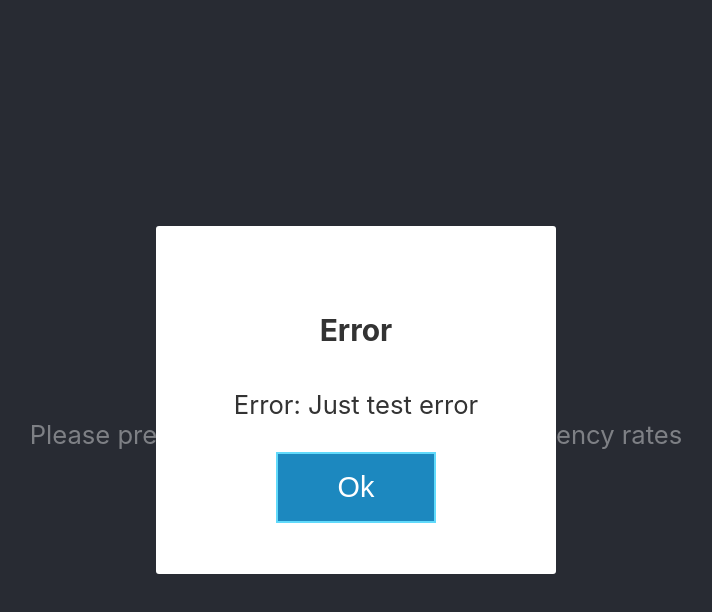
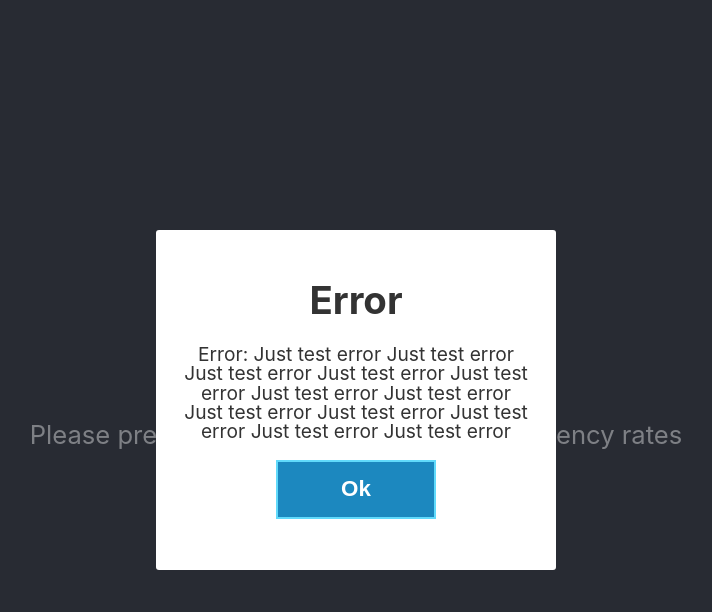
Before and after one commit to vladislav-tomashov/react-redux-demo, a React (Create React App) app: page / in a window 1280 px wide. Both pictures are taken after a click on the button "Load rates". Shown: the top 612 px of the page, without its empty margins (284-996 px from the left). Built offline with nearby package versions, Linux system fonts and the light colour scheme; the HTML template or start-up script is replaced by a standard one.

Commit message:
completes application functionality

```diff
--- a/src/components/ErrorPopup/ErrorPopup.js
+++ b/src/components/ErrorPopup/ErrorPopup.js
@@ -14,12 +14,12 @@ const ErrorPopup = props => (
   <Modal
     isOpen={props.isShowingError}
     ariaHideApp={false}
-    className="Modal"
-    overlayClassName="Overlay"
+    className="ErrorPopup-modal"
+    overlayClassName="ErrorPopup-overlay"
   >
-    <h3>Error</h3>
-    {props.error && <p>{props.error.toString()}</p>}
-    <button className="Modal-button" onClick={props.hideError}>
+    <div className="ErrorPopup-title">Error</div>
+    {props.error && <p className="ErrorPopup-text">{props.error.toString()}</p>}
+    <button className="ErrorPopup-button" onClick={props.hideError}>
       Ok
     </button>
   </Modal>
--- a/src/components/ErrorPopup/ErrorPopup.scss
+++ b/src/components/ErrorPopup/ErrorPopup.scss
@@ -1,7 +1,7 @@
 @import "../../styles/settings";
 @import "../LoadButton/LoadButton.scss";
 
-.Overlay {
+.ErrorPopup-overlay {
   align-items: center;
   display: flex;
   justify-content: center;
@@ -13,7 +13,7 @@
   background-color: rgba($black, 0.6);
 }
 
-.Modal {
+.ErrorPopup-modal {
   background: white;
   border-radius: 3px;
   padding: $l-size $m-size;
@@ -21,11 +21,21 @@
   width: 25rem;
 }
 
-.Modal-button {
-  @extend .LoadButton;
+.ErrorPopup-text {
+  font-size: $font-size-small;
+  line-height: 1;
 }
 
-.Modal-title {
+.ErrorPopup-button {
+  @extend .LoadButton;
+  font-weight: 600;
+  font-size: 1.4rem;
+  padding: 1rem;
+}
+
+.ErrorPopup-title {
   margin: 0 0 $m-size 0;
   line-height: 1;
+  font-size: $font-size-xlarge;
+  font-weight: 700;
 }
--- a/src/store/actions/currencyRates/currencyRatesActions.js
+++ b/src/store/actions/currencyRates/currencyRatesActions.js
@@ -32,7 +32,9 @@ const loadCurrencyRates = () => {
     }
     dispatch(startLoadingCurrencyRates());
     try {
-      throw new Error("Just test error");
+      throw new Error(
+        "Just test error Just test error Just test error Just test error Just test error Just test error Just test error Just test error Just test error Just test error Just test error Just test error "
+      );
       const response = await fetch(FETCH_URL);
       const { date, base, rates } = await response.json();
       dispatch(setCurrencyRates({ date, base, rates }));
--- a/src/styles/_settings.scss
+++ b/src/styles/_settings.scss
@@ -6,7 +6,7 @@ $blue: #1c88bf;
 $light-blue: #61dafb;
 $dark-blue: #364051;
 // Font Size
-$font-size-xlarge: 2.5rem;
+$font-size-xlarge: 2.4rem;
 $font-size-large: 1.8rem;
 $font-size-small: 1.2rem;
 // Spacing
```
Also changed, not shown: 1 other file (tests, documents, lock files or other folders).
